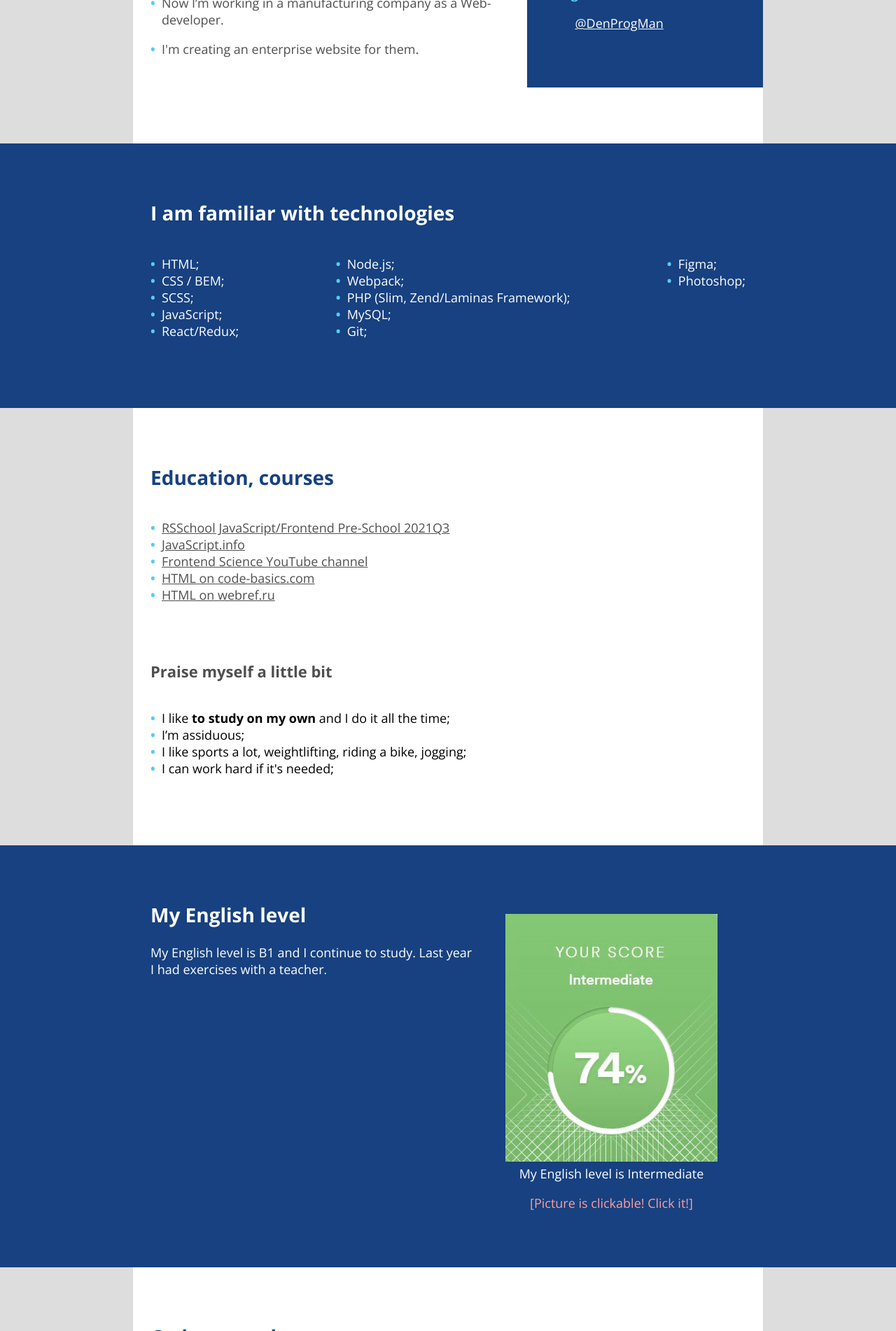
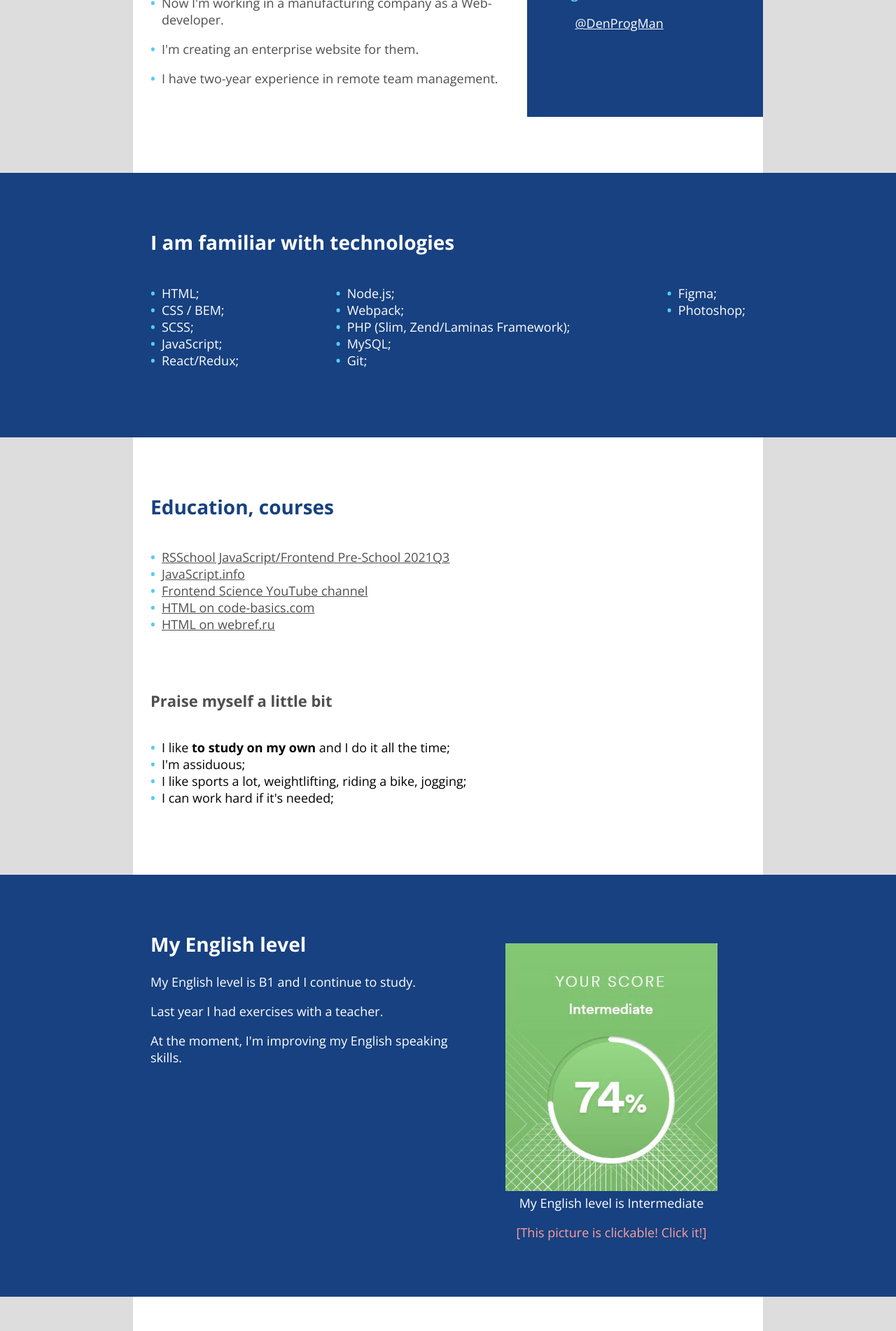
Before and after one commit to DenProgMan/rsschool-cv, a website: page index.html in a window 1280 px wide. Shown: the part 898-2800 px from the top of the page at 70% size. Drawn offline with nearby package versions, Linux system fonts and the light colour scheme.

Commit message:
feat(cv): add some new information about myself

```diff
--- a/index.html
+++ b/index.html
@@ -36,9 +36,9 @@
             <div class="about-me__content">
                 <h2 class="header header--second about-me__header">About me</h2>
                 <p>Hi there, I’m Denis and I’m from Penza, it’s 650km from Moscow. Pavel Volya from Penza you know.</p>
-                <p>I'm married. We have two sons and our daughter could be coming any day now.</p>
-                <p>I love frontend technologies and <em>I want to improve my JavaScript and HTML/CSS skills</em>.</p>
-                <p>My goal is <strong>to work in a big company with a good team</strong>.</p>
+                <p>I'm married. We have two sons and the little daughter.</p>
+                <p>I love frontend technologies and <em>I’m going to improve my JavaScript and HTML/CSS skills</em>.</p>
+                <p>My goal is <strong>to work in a big company with a good team</strong>. I'm interested in working in a more collaborative environment.</p>
                 <p><strong>My priority</strong> is the customer must be happy with the product.</p>
 
                 <h2 class="header header--second experience" id="experience">Experience</h2>
@@ -59,8 +59,9 @@
                     <span class="experience-milestone__header">Web-developer</span>
                     <span class="experience-milestone__date">March 2019 - Ongoing</span>
                 </div>
-                <p class="bulleted-p">Now I’m working in a manufacturing company as a Web-developer.</p>
+                <p class="bulleted-p">Now I'm working in a manufacturing company as a Web-developer.</p>
                 <p class="bulleted-p">I'm creating an enterprise website for them.</p>
+                <p class="bulleted-p">I have two-year experience in remote team management.</p>
 
             </div>
             <div class="about-me__bolded-info">
@@ -113,7 +114,7 @@
             </h3>
             <ul class="list">
                 <li class="list__item">I like <strong>to study on my own</strong> and I do it all the time;</li>
-                <li class="list__item">I’m assiduous;</li>
+                <li class="list__item">I'm assiduous;</li>
                 <li class="list__item">I like sports a lot, weightlifting, riding a bike, jogging;</li>
                 <li class="list__item">I can work hard if it's needed;</li>
             </ul>
@@ -124,8 +125,10 @@
                 <div class="english-level__descr">
                     <h2 class="header header--second">My English level</h2>
                     <p>
-                        My English level is B1 and I continue to study. Last year I had exercises with a teacher.
+                        My English level is B1 and I continue to study.
                     </p>
+                    <p>Last year I had exercises with a teacher.</p>
+                    <p>At the moment, I'm improving my English speaking skills.</p>
                 </div>
                 <div class="english-level__proof">
                     <figure>
@@ -135,7 +138,7 @@
                         <figcaption>My English level is Intermediate</figcaption>
                     </figure>
 
-                    <span class="english-level__note">[Picture is clickable! Click it!]</span>
+                    <span class="english-level__note">[This picture is clickable! Click it!]</span>
                 </div>
             </div>
         </section>
```
